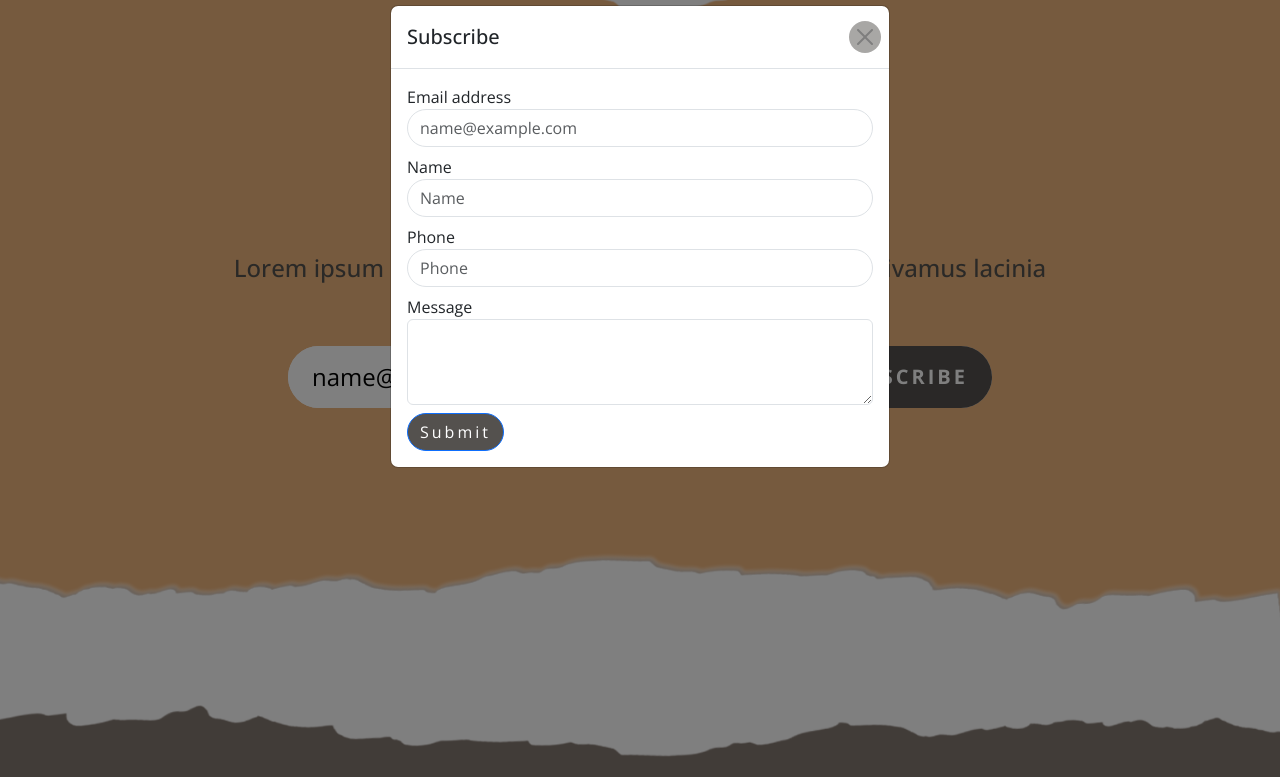
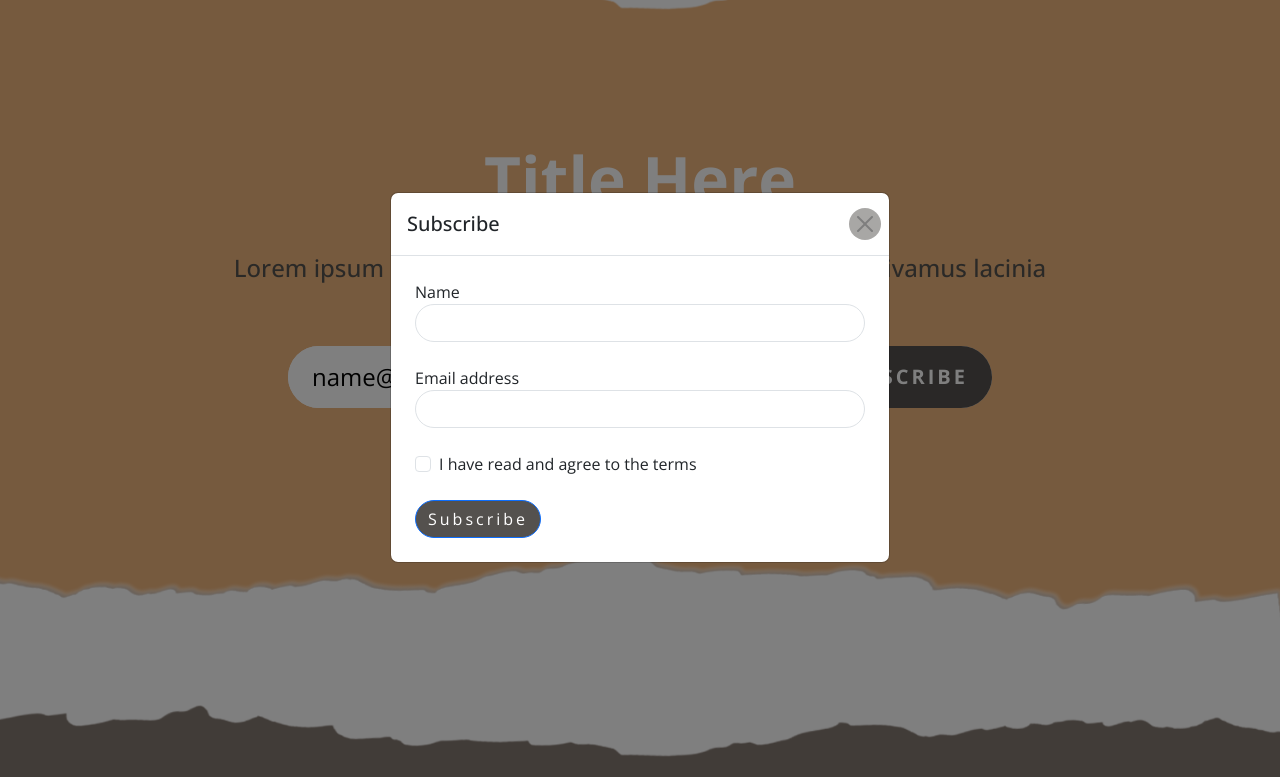
Before and after one commit to ashishrautela612/Summer-Exploring, a plain HTML site: page index.html in a window 1280 px wide. Both pictures are taken after typing "name@example.com" into the empty fields and a click on the button "SUBSCRIBE". Shown: the part 5717-6494 px from the top of the page. Drawn offline with nearby package versions, Linux system fonts and the light colour scheme; a web font is replaced by a local one.

```diff
--- a/index.html
+++ b/index.html
@@ -257,43 +257,47 @@
               <form>
                 <div class="input-container d-flex">
                   <input type="email" placeholder="Your Email" class="border-0 fs-4 ps-4 pe-5 py-2">
-                  <button type="submit" class="subscribe-btn border-0 text-uppercase py-3 ms-auto fs-5 fw-bold text-white px-4" data-bs-toggle="modal" data-bs-target="#popupModal">Subscribe</button>
+                  <button type="submit" class="subscribe-btn border-0 text-uppercase py-3 ms-auto fs-5 fw-bold text-white px-4" data-bs-toggle="modal" data-bs-target="#staticBackdrop3">Subscribe</button>
 
-                  <!-- moda; -->
-                  <div class="modal fade" id="popupModal" tabindex="-1" aria-labelledby="popupModalLabel" aria-hidden="true">
-                    <div class="modal-dialog">
+                  <!-- modal -->
+                  <div class="modal fade" id="staticBackdrop3" tabindex="-1" aria-labelledby="exampleModalLabel3" aria-hidden="true">
+                    <div class="modal-dialog modal-dialog-centered">
                       <div class="modal-content">
                         <div class="modal-header">
-                                <h5 class="modal-title" id="popupModalLabel">Subscribe</h5>
+                          <h5 class="modal-title" id="exampleModalLabel3">Subscribe</h5>
                           <button type="button" class="btn-close" data-bs-dismiss="modal" aria-label="Close"></button>
                         </div>
-                            <div class="modal-body">
-                                <form id="contact_form" name="contact_form" method="post">
-                                    <div class="mb-2">
-                                        <label for="email_addr">Email address</label>
-                                        <input type="email" required maxlength="50" class="form-control" id="email_addr" name="email"
-                                            placeholder="name@example.com">
+                        <div class="modal-body p-4">
+                          <form id="subscribeForm" action="#" method="post">
+                            <!-- Name input -->
+                            <div class="form-group mb-4">
+                              <label for="name3">Name</label>
+                              <input type="text" id="name3" class="form-control" required>
                             </div>
-                                    <div class="mb-2">
-                                        <label for="name_input">Name</label>
-                                        <input type="text" required maxlength="50" class="form-control" id="name_input" name="name"
-                                            placeholder="Name">
+
+                            <!-- Email input -->
+                            <div class="form-group mb-4">
+                              <label for="email3">Email address</label>
+                              <input type="email" id="email3" class="form-control" required>
                             </div>
-                                    <div class="mb-2">
-                                        <label for="phone_input">Phone</label>
-                                        <input type="tel" required maxlength="50" class="form-control" id="phone_input" name="Phone"
-                                            placeholder="Phone">
+
+                            <!-- Checkbox -->
+                            <div class="form-check mb-4">
+                              <input class="form-check-input" type="checkbox" value="" id="checkbox3" required>
+                              <label class="form-check-label" for="checkbox3">
+                                I have read and agree to the terms
+                              </label>
                             </div>
-                                    <div class="mb-2">
-                                        <label for="message">Message</label>
-                                        <textarea class="form-control" id="message" name="message" rows="3"></textarea>
-                                    </div>
-                                    <button type="submit" class="btn btn-primary">Submit</button>
+
+                            <!-- Submit button -->
+                            <button type="submit" class="btn btn-primary btn-block">Subscribe</button>
                           </form>
                         </div>
                       </div>
                     </div>
                   </div>
+
+
                 <!-- modal -->
 
 
@@ -310,8 +314,8 @@
 
 
       <!-- footer -->
-      <footer class="px-sm-0 px-4">
-        <div class="footerContainer container">
+      <footer class="px-sm-0 px-4 position-relative">
+        <div class="footerContainer container ">
           <div class="row">
             <div class="col-sm-12 col-lg-6">
               <div class="footerLeft text-white">
@@ -353,6 +357,10 @@
             </div>
           </div>
         </div>
+        <div class="chakraImage">
+          <img src="./public/assets/images/chakra.png" alt="chakra">
+        </div>
+        </div>
       </footer>
       <!-- footer end -->
     </div>
```
Lines whose indentation alone changed are shown as unchanged.
